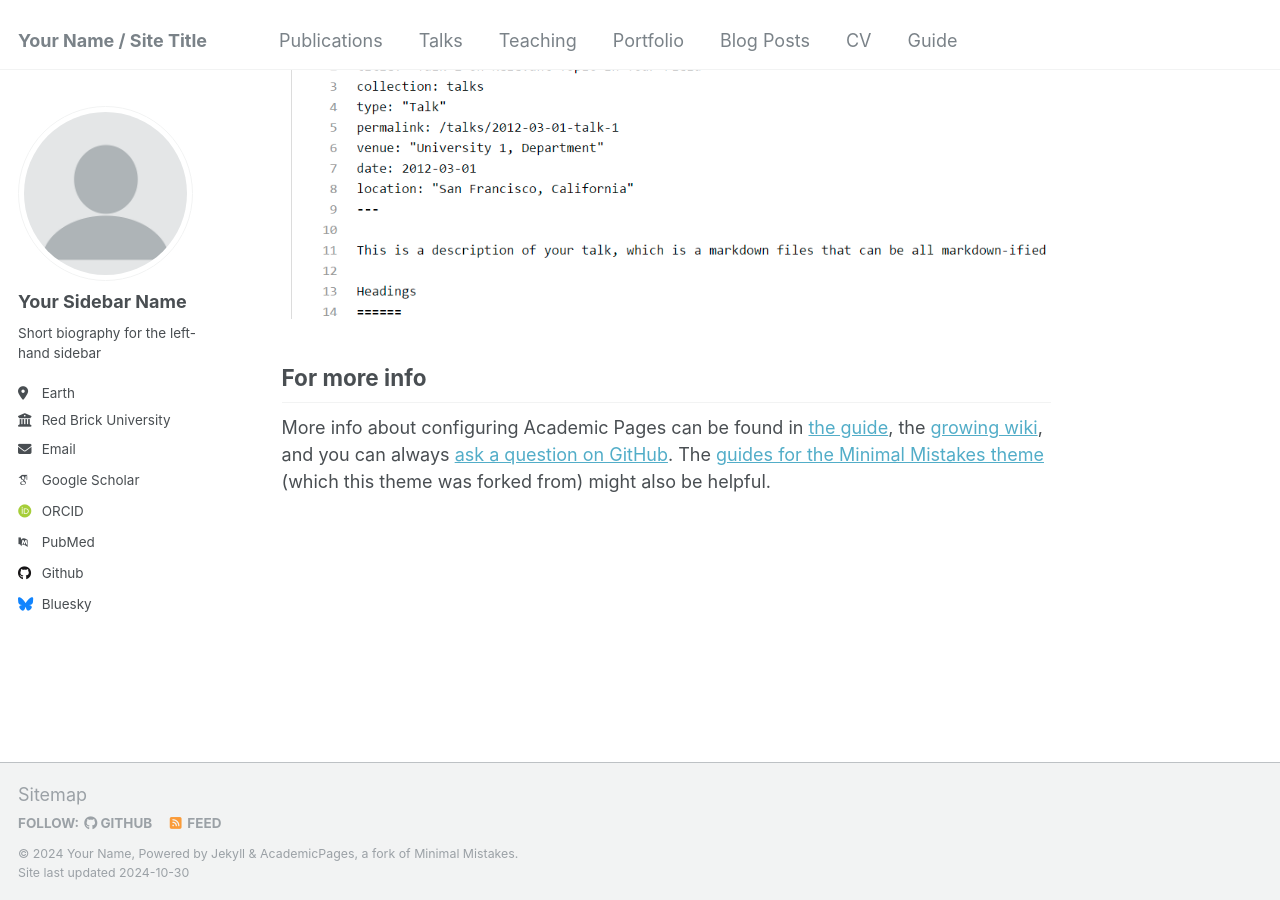
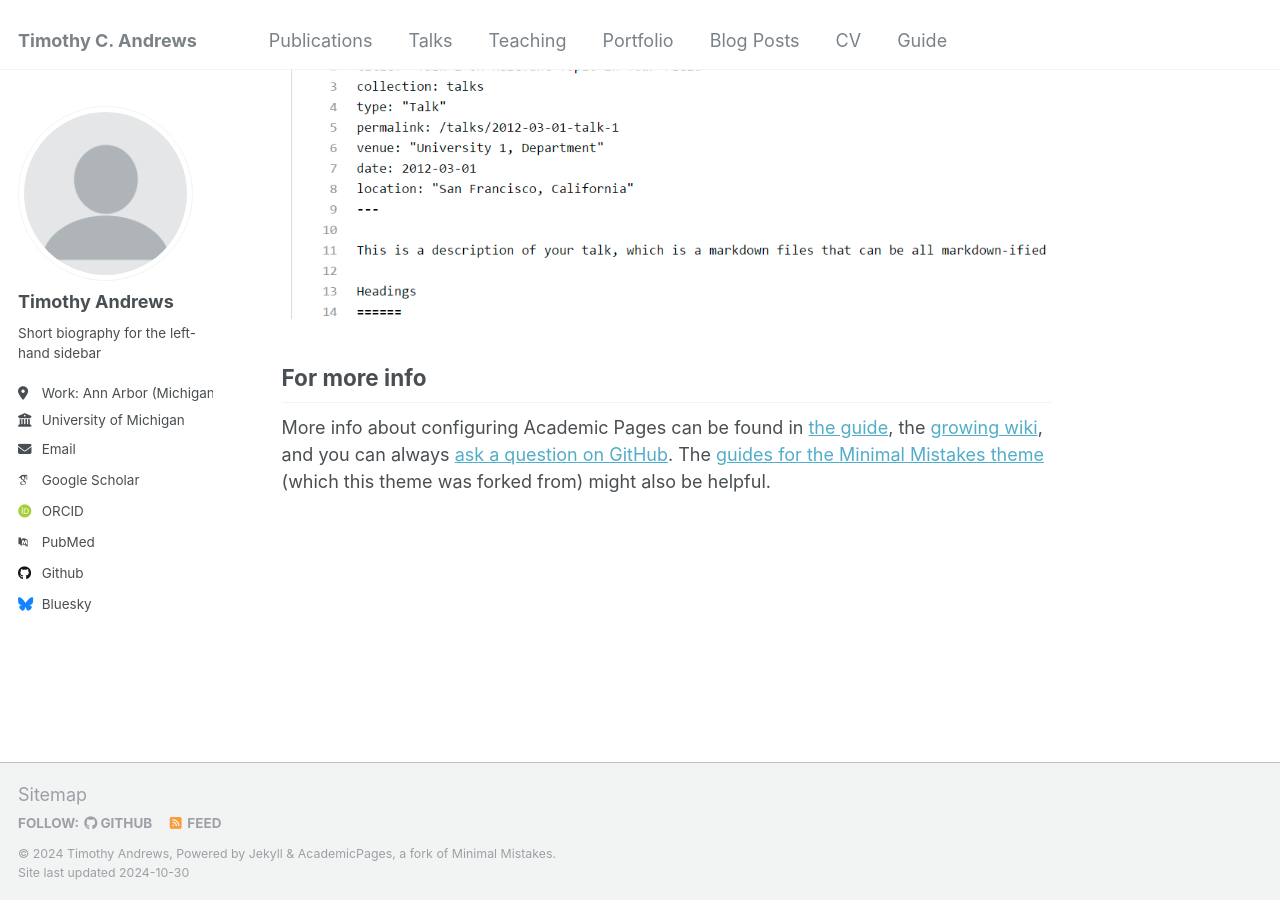
Before and after one commit to ta440/ta440.github.io, a Jekyll site: the page built from _pages/about.md, in a window 1280 px wide and 900 px high, scrolled down 2643 px. Built offline with Jekyll 4.4.1, drawn with Linux system fonts in a browser that asks for light colours; some web fonts are replaced.

Commit message:
Update _config.yml

```diff
--- a/_config.yml
+++ b/_config.yml
@@ -8,11 +8,11 @@
 
 # Basic Site Settings
 locale                   : "en-US"
-title                    : "Your Name / Site Title"
+title                    : "Timothy C. Andrews"
 title_separator          : "-"
-name                     : &name "Your Name"
-description              : &description "personal description"
-url                      : https://academicpages.github.io # the base hostname & protocol for your site e.g. "https://mmistakes.github.io"
+name                     : &name "Timothy Andrews"
+description              : &description "Postdoctoral Researcher"
+url                      : https://ta440.github.io
 baseurl                  : "" # the subpath of your site, e.g. "/blog"
 repository               : "academicpages/academicpages.github.io"
 
@@ -22,13 +22,13 @@ repository               : "academicpages/academicpages.github.io"
 author:
   # Biographic information
   avatar           : "profile.png"
-  name             : "Your Sidebar Name"
+  name             : "Timothy Andrews"
   pronouns         : # example: "she/her"
   bio              : "Short biography for the left-hand sidebar"
-  location         : "Earth"
-  employer         : "Red Brick University"
+  location         : "Work: Ann Arbor (Michigan, USA) /n Home: New Plymouth (New Zealand)"
+  employer         : "University of Michigan"
   uri              : # URL
-  email            : "none@example.org"
+  email            : "timand@umich.edu"
 
   # Academic websites
   arxiv            : # URL - Update with the correct link to your profile
```
